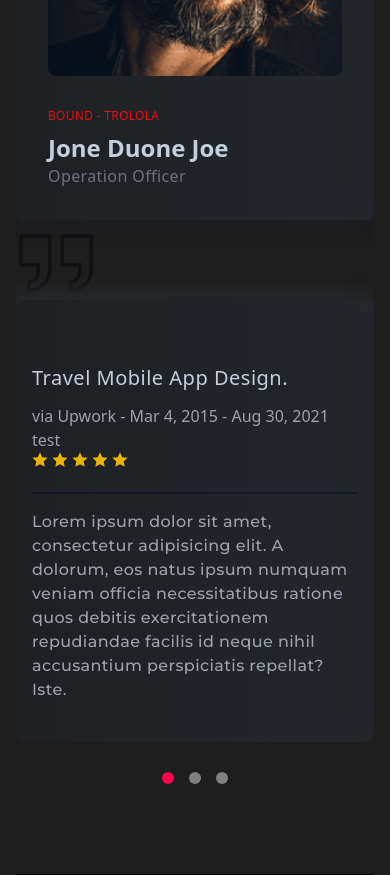
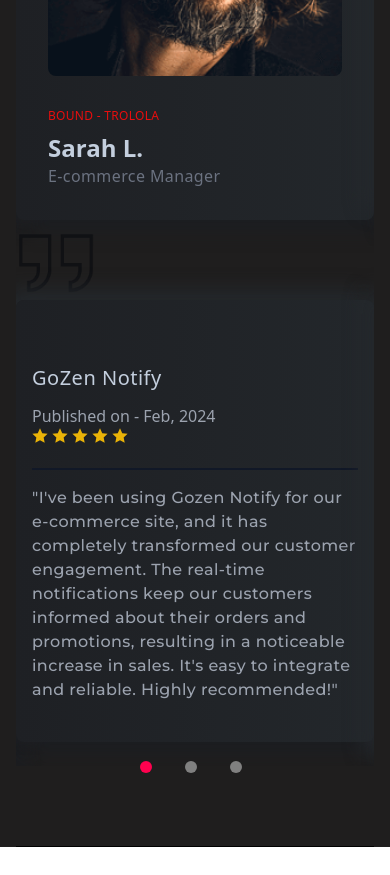
Before and after one commit to Nandha10799/my-portfolio, a React (Vite) app: page / in a window 390 px wide. Shown: the part 8780-9655 px from the top of the page. After the commit the page ends 9627 px from the top, so only its background shows below. Built offline with nearby package versions, Linux system fonts and the light colour scheme.

Commit message:
portfolio testimonial

```diff
--- a/src/assets/index.ts
+++ b/src/assets/index.ts
@@ -6,6 +6,7 @@
 import quote from "./images/testmonial/quote.png";
 import testimonialOne from "./images/testmonial/testimonialOne.png";
 import testimonialTwo from "./images/testmonial/testimonialTwo.png";
+import testimonialThree from "./images/testmonial/testimonialThree.jpeg";
 export {
   navLogo,
   bannerImg,
@@ -15,4 +16,5 @@
   quote,
   testimonialOne,
   testimonialTwo,
+  testimonialThree,
 };
--- /dev/null
+++ b/src/components/testimonial/data.ts
@@ -0,0 +1,60 @@
+import { testimonialOne, testimonialThree, testimonialTwo } from "../../assets";
+
+export interface typeTestimonialData {
+  image: string;
+  name: string;
+  country: string;
+  position: string;
+  application: string;
+  published: string;
+  starCount: string[];
+  Feedback: string;
+}
+
+export const testimonialData: typeTestimonialData[] = [
+  {
+    image: testimonialOne,
+    name: "Sarah L.",
+    country: "Bound - Trolola",
+    position: "E-commerce Manager",
+    application: "GoZen Notify",
+    published: "Feb, 2024",
+    starCount: ["*", "*", "*", "*", "*"],
+    Feedback: `"I've been using Gozen Notify for our e-commerce site, and
+                    it has completely transformed our customer engagement. The
+                    real-time notifications keep our customers informed about
+                    their orders and promotions, resulting in a noticeable
+                    increase in sales. It's easy to integrate and reliable.
+                    Highly recommended!"`,
+  },
+  {
+    image: testimonialThree,
+    name: "Daniel M.",
+    country: "Chicago - Illinois",
+    position: "Content Marketing Manager",
+    application: "Content.Ai",
+    published: "Mar 4, 2023",
+    starCount: ["*", "*", "*", "*", "*"],
+    Feedback: `"Content.ai has revolutionized the way we create and manage
+                    content for our website. The AI-powered tools are incredibly
+                    intuitive, saving us hours of manual work each week. Our
+                    engagement rates have soared since we started using their
+                    services, and the content quality is consistently top-notch.
+                    It's an indispensable resource for our marketing team."`,
+  },
+  {
+    image: testimonialTwo,
+    name: "Michael L.",
+    country: "Houston - Texas",
+    position: "Freelance Writer",
+    application: "Content.Ai Extension",
+    published: "Feb 4, 2023",
+    starCount: ["*", "*", "*", "*", "*"],
+    Feedback: `"The Content.Ai Chrome extension is a lifesaver! It
+                    seamlessly integrates with my browser, making it incredibly
+                    easy to generate high-quality content on the fly. Whether
+                    I'm drafting emails, blog posts, or social media updates,
+                    the AI suggestions are always spot-on and save me so much
+                    time. It's a must-have tool for any content creator."`,
+  },
+];
--- a/src/components/testimonial/testimonial.tsx
+++ b/src/components/testimonial/testimonial.tsx
@@ -1,11 +1,10 @@
 import React, { useState } from "react";
 import Slider from "react-slick";
-
-// import "slick-carousel/slick/slick-theme.css";
 import { RiStarFill } from "react-icons/ri";
-import { quote, testimonialOne, testimonialTwo } from "../../assets";
+import { quote } from "../../assets";
 import { Title } from "../layouts/title";
 import { HiArrowLeft, HiArrowRight } from "react-icons/hi";
+import { testimonialData, typeTestimonialData } from "./data";
 
 export const TestimonialSlider: React.FC = () => {
   const [dotActive, setDocActive] = useState(0);
@@ -78,23 +77,24 @@
         <Title title="WHAT CLIENTS SAY" des="Testimonial" />
       </div>
       <div className="max-w-6xl mx-auto">
-        {/* ================ Slider One ================== */}
         <Slider {...settings}>
+          {testimonialData.map((data: typeTestimonialData) => {
+            return (
               <div className="w-full">
                 <div className="flex flex-col justify-between w-full h-auto lgl:flex-row">
                   <div className="w-full lgl:w-[35%] h-full bg-gradient-to-r from-[#1e2024] to-[#23272b] p-8 rounded-lg shadow-shadowOne flex flex-col md:flex-row lgl:flex-col gap-8 justify-center md:justify-start lgl:justify-center">
                     <img
                       className="object-cover rounded-lg h-72 md:h-32 lgl:h-72"
-                  src={testimonialOne}
-                  alt="testimonialOne"
+                      src={data.image}
+                      alt={data.name}
                     />
                     <div className="flex flex-col justify-end w-full">
                       <p className="mb-2 text-xs tracking-wide uppercase text-designColor">
-                    Bound - Trolola
+                        {data.country}
                       </p>
-                  <h3 className="text-2xl font-bold">Jone Duone Joe</h3>
+                      <h3 className="text-2xl font-bold">{data.name}</h3>
                       <p className="text-base tracking-wide text-gray-500">
-                    Operation Officer
+                        {data.position}
                       </p>
                     </div>
                   </div>
@@ -104,133 +104,27 @@
                       <div className="flex flex-col justify-between py-6 border-b-2 lgl:items-center border-b-gray-900">
                         <div>
                           <h3 className="text-xl font-medium tracking-wide lgl:text-2xl">
-                        Travel Mobile App Design.
+                            {data.application}
                           </h3>
                           <p className="mt-3 text-base text-gray-400">
-                        via Upwork - Mar 4, 2015 - Aug 30, 2021 test
+                            {`Published on - ${data.published}`}
                           </p>
                         </div>
                         <div className="flex gap-1 text-yellow-500">
-                      <RiStarFill />
-                      <RiStarFill />
-                      <RiStarFill />
-                      <RiStarFill />
-                      <RiStarFill />
+                          {data.starCount.map((_) => {
+                            return <RiStarFill />;
+                          })}
                         </div>
                       </div>
                       <p className="text-base font-medium leading-6 tracking-wide text-gray-400 font-titleFont">
-                    Lorem ipsum dolor sit amet, consectetur adipisicing elit. A
-                    dolorum, eos natus ipsum numquam veniam officia
-                    necessitatibus ratione quos debitis exercitationem
-                    repudiandae facilis id neque nihil accusantium perspiciatis
-                    repellat? Iste.
+                        {data.Feedback}
                       </p>
                     </div>
                   </div>
                 </div>
               </div>
-          {/* ================ Slider Two ================== */}
-
-          <div className="w-full">
-            <div className="flex flex-col justify-between w-full h-auto lgl:flex-row">
-              <div className="w-full lgl:w-[35%] h-full bg-gradient-to-r from-[#1e2024] to-[#23272b] p-8 rounded-lg shadow-shadowOne flex flex-col md:flex-row lgl:flex-col gap-8 justify-center md:justify-start lgl:justify-center">
-                <img
-                  className="object-cover rounded-lg h-72 md:h-32 lgl:h-72"
-                  src={testimonialTwo}
-                  alt="testimonialTwo"
-                />
-                <div className="flex flex-col justify-end w-full">
-                  <p className="mb-2 text-xs tracking-wide uppercase text-designColor">
-                    Bound - Trolola
-                  </p>
-                  <h3 className="text-2xl font-bold">Jone Duone Joe</h3>
-                  <p className="text-base tracking-wide text-gray-500">
-                    Operation Officer
-                  </p>
-                </div>
-              </div>
-              <div className="w-full lgl:w-[60%] h-full flex flex-col justify-between">
-                <img className="w-20 lgl:w-32" src={quote} alt="quote" />
-                <div className="w-full h-[70%] py-10 bg-gradient-to-r from-[#1e2024] to-[#23272b] rounded-lg shadow-shadowOne p-4 lgl:p-8 flex flex-col justify-center gap-4 lgl:gap-8">
-                  <div className="flex flex-col justify-between py-6 border-b-2 lgl:items-center border-b-gray-900">
-                    <div>
-                      <h3 className="text-xl font-medium tracking-wide lgl:text-2xl">
-                        Travel Mobile App Design.
-                      </h3>
-                      <p className="mt-3 text-base text-gray-400">
-                        via Upwork - Mar 4, 2015 - Aug 30, 2021 test
-                      </p>
-                    </div>
-                    <div className="flex gap-1 text-yellow-500">
-                      <RiStarFill />
-                      <RiStarFill />
-                      <RiStarFill />
-                      <RiStarFill />
-                      <RiStarFill />
-                    </div>
-                  </div>
-                  <p className="text-base font-medium leading-6 tracking-wide text-gray-400 font-titleFont">
-                    Lorem ipsum dolor sit amet, consectetur adipisicing elit. A
-                    dolorum, eos natus ipsum numquam veniam officia
-                    necessitatibus ratione quos debitis exercitationem
-                    repudiandae facilis id neque nihil accusantium perspiciatis
-                    repellat? Iste.
-                  </p>
-                </div>
-              </div>
-            </div>
-          </div>
-          {/* ================ Slider Three ================== */}
-
-          <div className="w-full">
-            <div className="flex flex-col justify-between w-full h-auto lgl:flex-row">
-              <div className="w-full lgl:w-[35%] h-full bg-gradient-to-r from-[#1e2024] to-[#23272b] p-8 rounded-lg shadow-shadowOne flex flex-col md:flex-row lgl:flex-col gap-8 justify-center md:justify-start lgl:justify-center">
-                <img
-                  className="object-cover rounded-lg h-72 md:h-32 lgl:h-72"
-                  src={testimonialOne}
-                  alt="testimonialOne"
-                />
-                <div className="flex flex-col justify-end w-full">
-                  <p className="mb-2 text-xs tracking-wide uppercase text-designColor">
-                    Bound - Trolola
-                  </p>
-                  <h3 className="text-2xl font-bold">Jone Duone Joe</h3>
-                  <p className="text-base tracking-wide text-gray-500">
-                    Operation Officer
-                  </p>
-                </div>
-              </div>
-              <div className="w-full lgl:w-[60%] h-full flex flex-col justify-between">
-                <img className="w-20 lgl:w-32" src={quote} alt="quote" />
-                <div className="w-full h-[70%] py-10 bg-gradient-to-r from-[#1e2024] to-[#23272b] rounded-lg shadow-shadowOne p-4 lgl:p-8 flex flex-col justify-center gap-4 lgl:gap-8">
-                  <div className="flex flex-col justify-between py-6 border-b-2 lgl:items-center border-b-gray-900">
-                    <div>
-                      <h3 className="text-xl font-medium tracking-wide lgl:text-2xl">
-                        Travel Mobile App Design.
-                      </h3>
-                      <p className="mt-3 text-base text-gray-400">
-                        via Upwork - Mar 4, 2015 - Aug 30, 2021 test
-                      </p>
-                    </div>
-                    <div className="flex gap-1 text-yellow-500">
-                      <RiStarFill />
-                      <RiStarFill />
-                      <RiStarFill />
-                      <RiStarFill />
-                      <RiStarFill />
-                    </div>
-                  </div>
-                  <p className="text-base font-medium leading-6 tracking-wide text-gray-400 font-titleFont">
-                    Lorem ipsum dolor sit amet, consectetur adipisicing elit. A
-                    dolorum, eos natus ipsum numquam veniam officia
-                    necessitatibus ratione quos debitis exercitationem
-                    repudiandae facilis id neque nihil accusantium perspiciatis
-                    repellat? Iste.
-                  </p>
-                </div>
-              </div>
-            </div>
-          </div>
+            );
+          })}
         </Slider>
       </div>
     </section>
--- a/src/main.tsx
+++ b/src/main.tsx
@@ -2,6 +2,7 @@
 import ReactDOM from "react-dom/client";
 import App from "./App.tsx";
 import "slick-carousel/slick/slick.css";
+import "slick-carousel/slick/slick-theme.css";
 import "./index.css";
 
 ReactDOM.createRoot(document.getElementById("root")!).render(
```
Also changed, not shown: src/assets/images/testmonial/testimonialThree.jpeg (added). Lines whose indentation alone changed are shown as unchanged.
